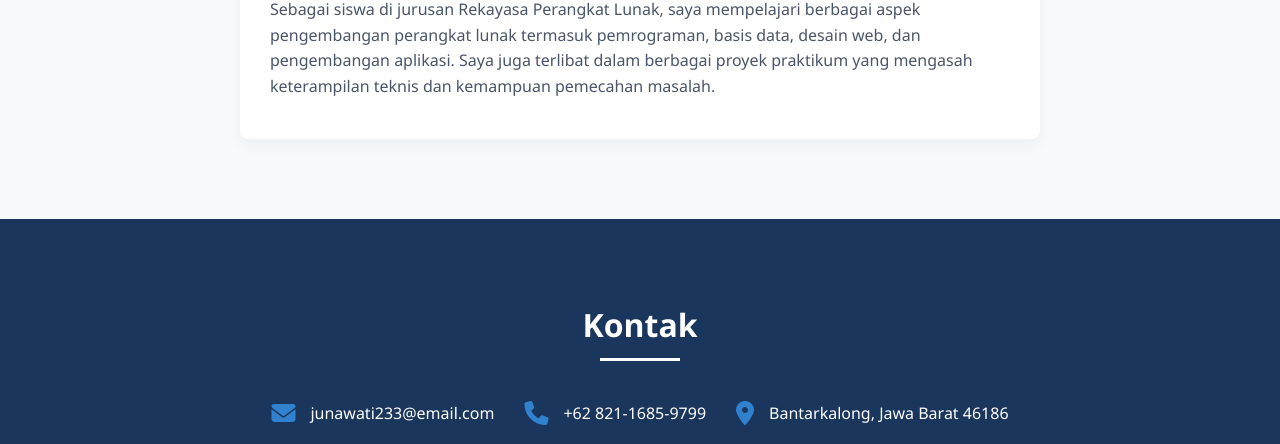
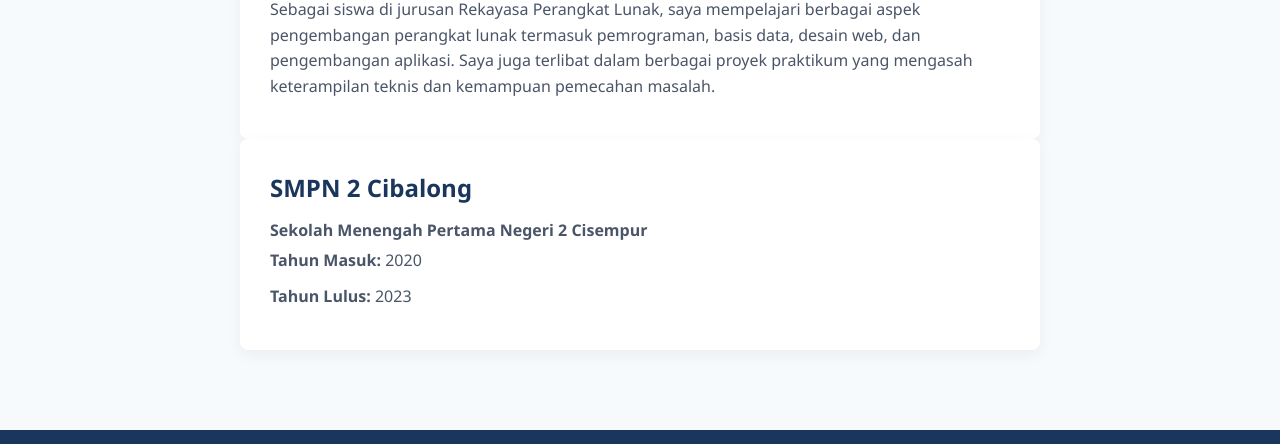
Before and after one commit to junawati233-source/CV_Junawati, a plain HTML site: page index.html in a window 1280 px wide. Shown: the part 4432-4876 px from the top of the page. Drawn offline with Linux system fonts and the light colour scheme.

```diff
--- a/index.html
+++ b/index.html
@@ -684,6 +684,12 @@
                 <p><strong>Tahun Lulus (Diperkirakan):</strong> 2026</p>
                 <p>Sebagai siswa di jurusan Rekayasa Perangkat Lunak, saya mempelajari berbagai aspek pengembangan perangkat lunak termasuk pemrograman, basis data, desain web, dan pengembangan aplikasi. Saya juga terlibat dalam berbagai proyek praktikum yang mengasah keterampilan teknis dan kemampuan pemecahan masalah.</p>
             </div>
+            <div class="education-card fade-in">
+                <h3>SMPN 2 Cibalong</h3>
+                <div class="school">Sekolah Menengah Pertama Negeri 2 Cisempur</div>
+                <p><strong>Tahun Masuk:</strong> 2020</p>
+                <p><strong>Tahun Lulus:</strong> 2023</p>
+            </div>
         </div>
     </section>
 
```
